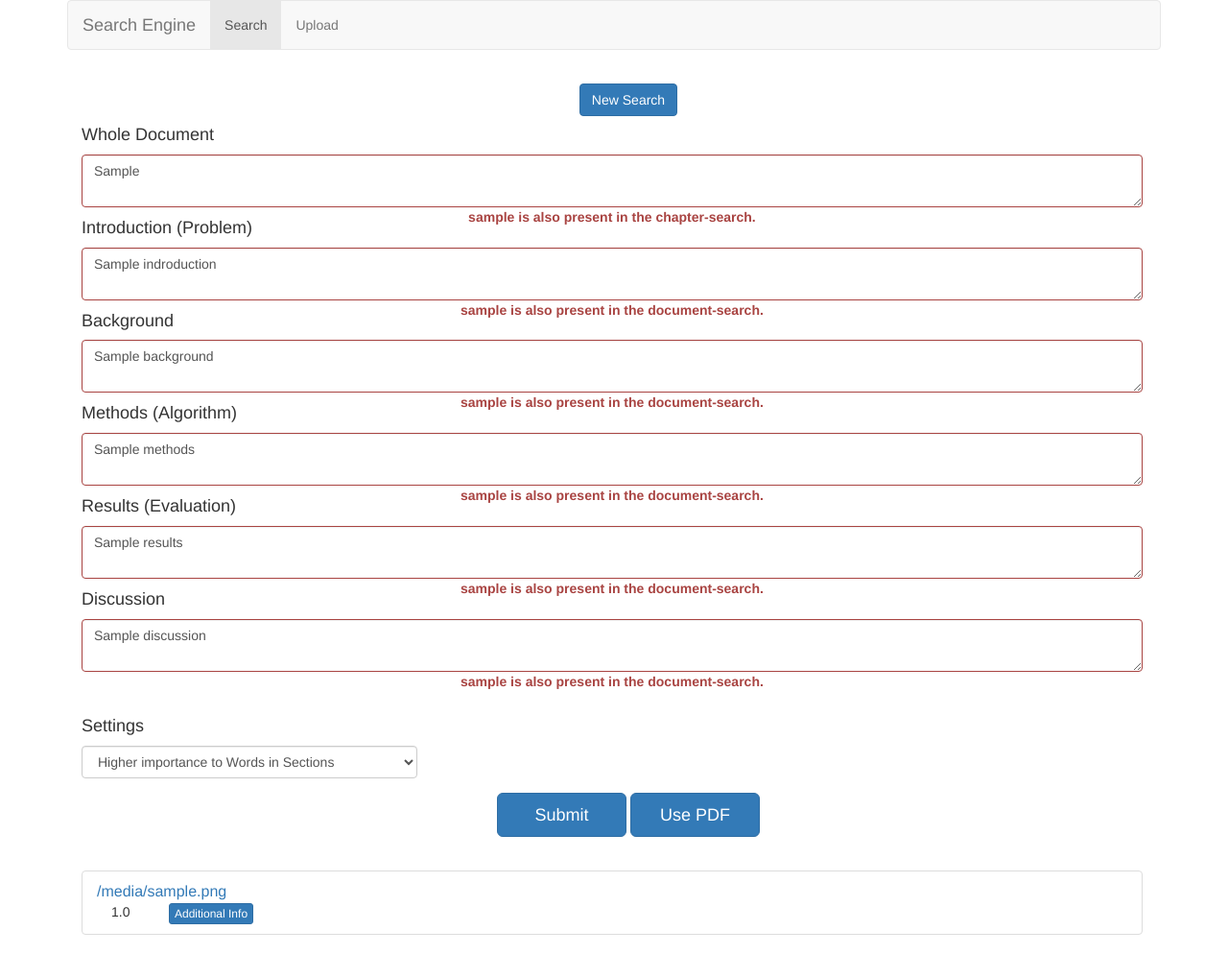
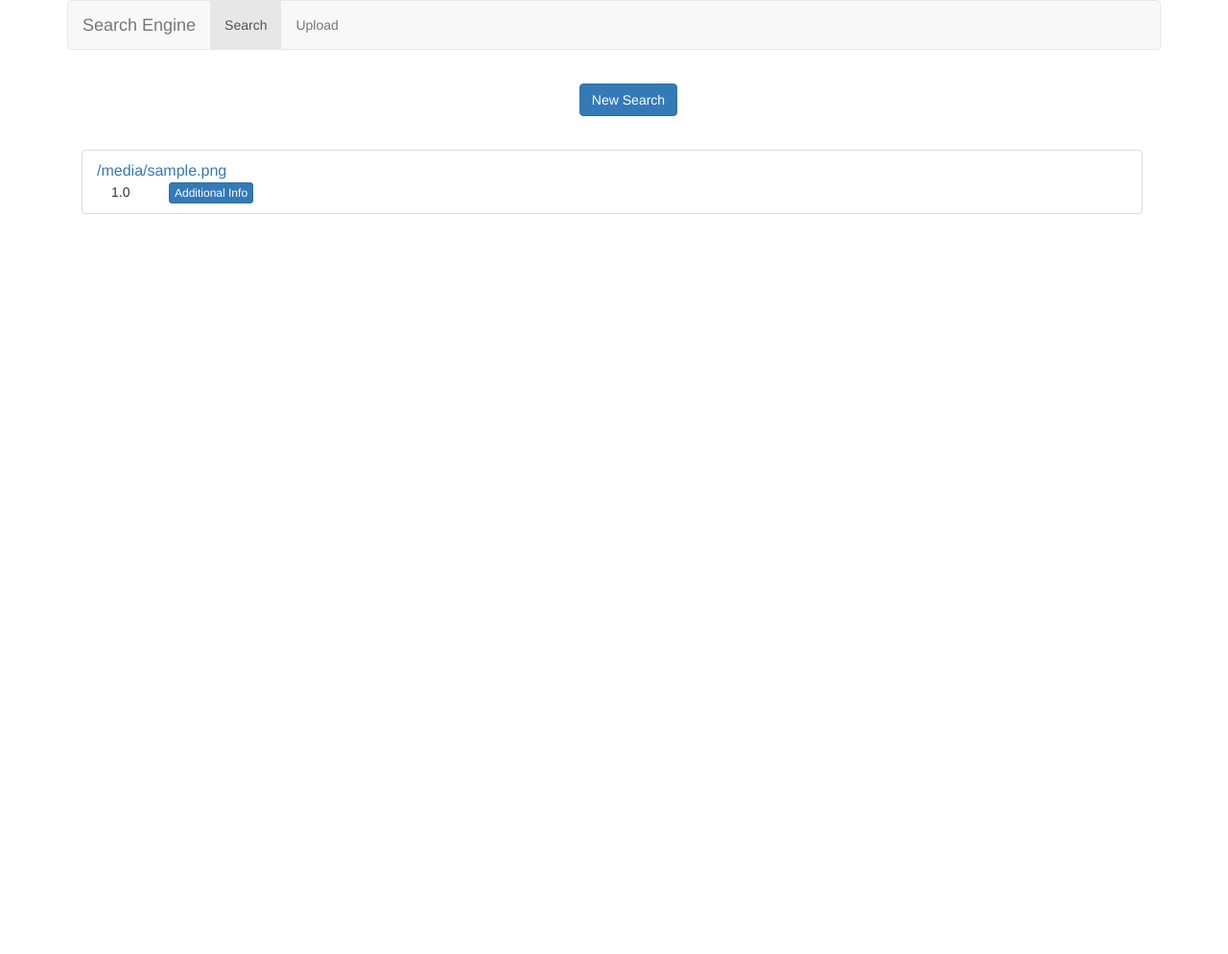
Before and after one commit to thomasmauerhofer/search-engine, a Flask app: template src/templates/result.html in a window 1280 px wide. Shown: the whole page at 96% size. After the commit the page ends 223 px from the top, so only its background shows below. Run offline with Flask 2, Linux system fonts and the light colour scheme; the template is opened without the code that fills it: most values are stand-ins (such as "Sample title", 1, 10 or a date in 2020); parts of the project's set-up code (start-up, migrations or seed data) failed here and were passed over; some libraries are stand-ins or nearby versions.

Commit message:
show hide

```diff
--- a/src/static/css/index.css
+++ b/src/static/css/index.css
@@ -80,3 +80,7 @@ div#settings {
 #use-pdf {
     display: none;
 }
+
+#search-div {
+    display: none;
+}
--- a/src/static/js/searchengine.js
+++ b/src/static/js/searchengine.js
@@ -12,13 +12,33 @@ $(document).ready(function () {
     });
 
     $("#button-use-pdf").click(function () {
-        $("#use-query").hide();
-        $("#use-pdf").show();
+        $("#use-query").css('opacity', 0)
+            .slideUp('slow')
+            .animate(
+                {opacity: 1},
+                {queue: false, duration: 'slow'}
+            );
+        $("#use-pdf").css('opacity', 0)
+            .slideDown('slow')
+            .animate(
+                {opacity: 1},
+                {queue: false, duration: 'slow'}
+            );
     });
 
     $("#button-use-queries").click(function () {
-        $("#use-query").show();
-        $("#use-pdf").hide();
+        $("#use-pdf").css('opacity', 0)
+            .slideUp('slow')
+            .animate(
+                {opacity: 1},
+                {queue: false, duration: 'slow'}
+            );
+        $("#use-query").css('opacity', 0)
+            .slideDown('slow')
+            .animate(
+                {opacity: 1},
+                {queue: false, duration: 'slow'}
+            );
     });
 });
 
--- a/src/templates/index.html
+++ b/src/templates/index.html
@@ -55,7 +55,7 @@
 
                 <div class="div-submit text-center">
                     <button class="btn btn-primary btn-lg b-nml" type="submit">Submit</button>
-                    <button id="button-use-pdf" class="btn btn-primary btn-lg b-nml">Use PDF</button>
+                    <button id="button-use-pdf" class="btn btn-primary btn-lg b-nml" type=button>Use PDF</button>
                 </div>
             </form>
         </div>
--- a/src/templates/result.html
+++ b/src/templates/result.html
@@ -65,7 +65,7 @@
 
                     <div class="div-submit text-center">
                         <button class="btn btn-primary btn-lg b-nml" type="submit">Submit</button>
-                        <button id="button-use-pdf" class="btn btn-primary btn-lg b-nml">Use PDF</button>
+                        <button id="button-use-pdf" class="btn btn-primary btn-lg b-nml" type=button>Use PDF</button>
                     </div>
                 </form>
             </div>
```
